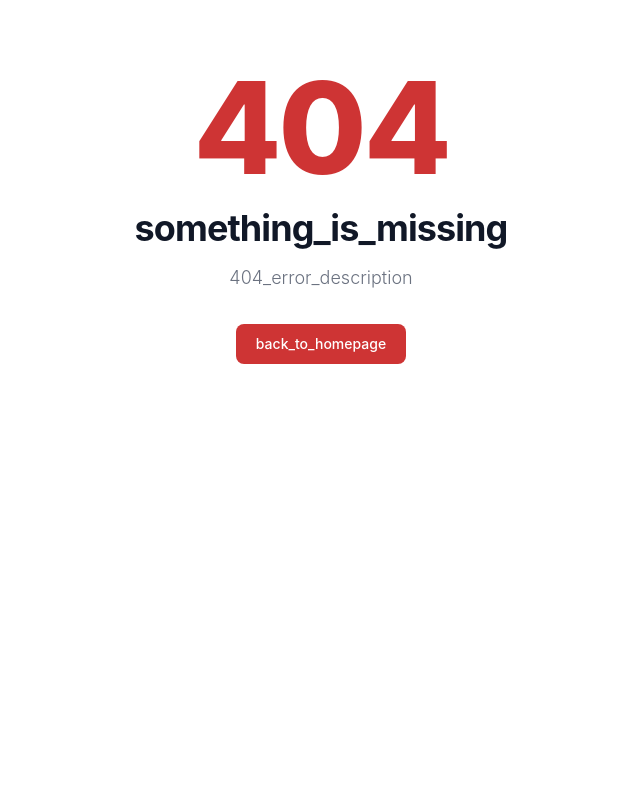
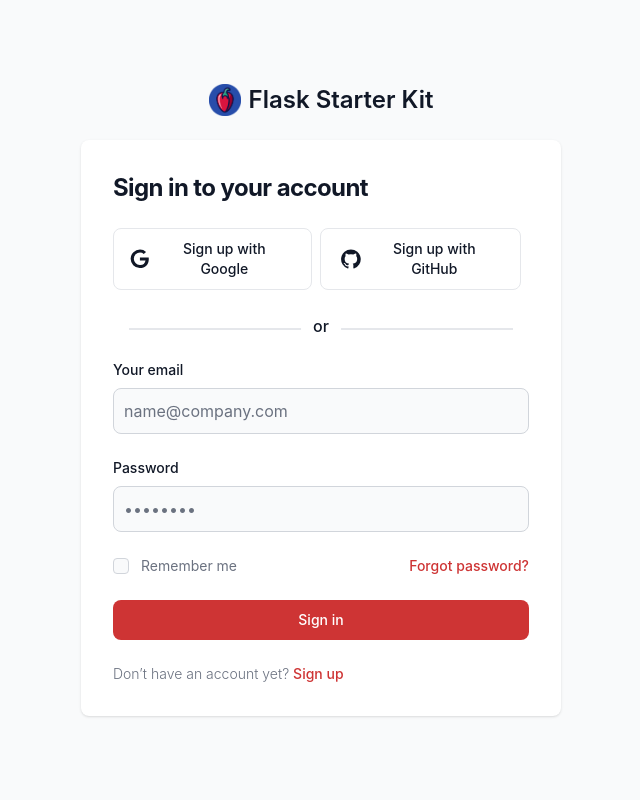
Before and after one commit to OwOHamper/Flask-Starter-Kit, a Flask app: page /login in a window 1280 px wide. Shown: the whole page, without its empty margins (319-959 px from the left). Run offline with Flask 3, Linux system fonts and the light colour scheme; style sheets or scripts are compiled from the project's sources; parts of the project's set-up code (start-up, migrations or seed data) failed here and were passed over.

Commit message:
Working on auth forms, auth system

```diff
--- a/server.py
+++ b/server.py
@@ -14,7 +14,8 @@
 from src import config
 from src.localization import get_locale
 
-from src.pages import pages
+from src.blueprints.pages import pages
+from src.blueprints.auth import auth
 
 app = Flask(__name__)
 
@@ -40,6 +41,7 @@
 
 
 app.register_blueprint(pages)
+app.register_blueprint(auth)
 
 
 @app.errorhandler(404)
--- /dev/null
+++ b/src/blueprints/auth.py
@@ -0,0 +1,17 @@
+from flask import Blueprint, render_template, request, send_from_directory
+from src.localization import get_locale
+
+auth = Blueprint('auth', __name__)
+
+@auth.route('/login')
+def login():
+    return render_template('pages/auth/login.html', locale=get_locale())
+
+@auth.route('/register')
+@auth.route('/signup')
+def register():
+    return render_template('pages/auth/register.html', locale=get_locale())
+
+@auth.route('/logout')
+def logout():
+    return render_template('pages/auth/logout.html', locale=get_locale())
--- a/templates/components/forms/login-form.html
+++ b/templates/components/forms/login-form.html
@@ -3,7 +3,25 @@
         <h1 class="text-xl font-bold leading-tight tracking-tight text-gray-900 md:text-2xl dark:text-white">
             Sign in to your account
         </h1>
-        <form class="space-y-4 md:space-y-6" action="#">
+        <div class="flex items-center justify-around">
+            <button type="button" class="w-50 justify-center text-gray-900 bg-white hover:bg-gray-100 border border-gray-200 focus:ring-4 focus:outline-none focus:ring-gray-100 font-medium rounded-lg text-sm px-5 py-2.5 text-center inline-flex items-center dark:focus:ring-gray-600 dark:bg-gray-800 dark:border-gray-700 dark:text-white dark:hover:bg-gray-700 me-2 mb-2">
+                <svg class="w-5 h-5 me-2 -ms-1" aria-hidden="true" xmlns="http://www.w3.org/2000/svg" fill="currentColor" viewBox="0 0 18 19">
+                    <path fill-rule="evenodd" d="M8.842 18.083a8.8 8.8 0 0 1-8.65-8.948 8.841 8.841 0 0 1 8.8-8.652h.153a8.464 8.464 0 0 1 5.7 2.257l-2.193 2.038A5.27 5.27 0 0 0 9.09 3.4a5.882 5.882 0 0 0-.2 11.76h.124a5.091 5.091 0 0 0 5.248-4.057L14.3 11H9V8h8.34c.066.543.095 1.09.088 1.636-.086 5.053-3.463 8.449-8.4 8.449l-.186-.002Z" clip-rule="evenodd"/>
+                    </svg>
+                Sign up with Google
+            </button>
+            <button type="button" class="w-50 justify-center text-gray-900 bg-white hover:bg-gray-100 border border-gray-200 focus:ring-4 focus:outline-none focus:ring-gray-100 font-medium rounded-lg text-sm px-5 py-2.5 text-center inline-flex items-center dark:focus:ring-gray-600 dark:bg-gray-800 dark:border-gray-700 dark:text-white dark:hover:bg-gray-700 me-2 mb-2">
+                <svg class="w-5 h-5 me-2" aria-hidden="true" xmlns="http://www.w3.org/2000/svg" fill="currentColor" viewBox="0 0 20 20">
+                <path fill-rule="evenodd" d="M10 .333A9.911 9.911 0 0 0 6.866 19.65c.5.092.678-.215.678-.477 0-.237-.01-1.017-.014-1.845-2.757.6-3.338-1.169-3.338-1.169a2.627 2.627 0 0 0-1.1-1.451c-.9-.615.07-.6.07-.6a2.084 2.084 0 0 1 1.518 1.021 2.11 2.11 0 0 0 2.884.823c.044-.503.268-.973.63-1.325-2.2-.25-4.516-1.1-4.516-4.9A3.832 3.832 0 0 1 4.7 7.068a3.56 3.56 0 0 1 .095-2.623s.832-.266 2.726 1.016a9.409 9.409 0 0 1 4.962 0c1.89-1.282 2.717-1.016 2.717-1.016.366.83.402 1.768.1 2.623a3.827 3.827 0 0 1 1.02 2.659c0 3.807-2.319 4.644-4.525 4.889a2.366 2.366 0 0 1 .673 1.834c0 1.326-.012 2.394-.012 2.72 0 .263.18.572.681.475A9.911 9.911 0 0 0 10 .333Z" clip-rule="evenodd"/>
+                </svg>
+                Sign up with GitHub
+            </button>
+        </div>
+        <div class="relative inline-flex items-center justify-center w-full">
+            <hr class="w-96 h-[2px] mt-[0.35rem] bg-gray-200 border-0 dark:bg-gray-700">
+            <span class="absolute px-3 font-medium text-gray-900 left-1/2 -translate-x-1/2 bg-white dark:text-white dark:bg-gray-800">or</span>
+        </div>
+        <form class="space-y-4 md:space-y-6" method="POST" action="/login">
             <div>
                 <label for="email" class="block mb-2 text-sm font-medium text-gray-900 dark:text-white">Your email</label>
                 <input type="email" name="email" id="email" class="bg-gray-50 border border-gray-300 text-gray-900 rounded-lg focus:ring-primary-600 focus:border-primary-600 block w-full p-2.5 dark:bg-gray-700 dark:border-gray-600 dark:placeholder-gray-400 dark:text-white dark:focus:ring-blue-500 dark:focus:border-blue-500" placeholder="name@company.com" required="">
@@ -15,7 +33,7 @@
             <div class="flex items-center justify-between">
                 <div class="flex items-start">
                     <div class="flex items-center h-5">
-                        <input id="remember" aria-describedby="remember" type="checkbox" class="w-4 h-4 border border-gray-300 rounded bg-gray-50 focus:ring-3 focus:ring-primary-300 dark:bg-gray-700 dark:border-gray-600 dark:focus:ring-primary-600 dark:ring-offset-gray-800" required="">
+                        <input id="remember" aria-describedby="remember" type="checkbox" class="w-4 h-4 border border-gray-300 rounded bg-gray-50 focus:ring-3 focus:ring-primary-300 dark:bg-gray-700 dark:border-gray-600 dark:focus:ring-primary-600 dark:ring-offset-gray-800">
                     </div>
                     <div class="ml-3 text-sm">
                         <label for="remember" class="text-gray-500 dark:text-gray-300">Remember me</label>
@@ -25,7 +43,7 @@
             </div>
             <button type="submit" class="w-full text-white bg-primary-600 hover:bg-primary-700 focus:ring-4 focus:outline-none focus:ring-primary-300 font-medium rounded-lg text-sm px-5 py-2.5 text-center dark:bg-primary-600 dark:hover:bg-primary-700 dark:focus:ring-primary-800">Sign in</button>
             <p class="text-sm font-light text-gray-500 dark:text-gray-400">
-                Don’t have an account yet? <a href="#" class="font-medium text-primary-600 hover:underline dark:text-primary-500">Sign up</a>
+                Don’t have an account yet? <a href="{{ url_for('auth.register') }}" class="font-medium text-primary-600 hover:underline dark:text-primary-500">Sign up</a>
             </p>
         </form>
     </div>
--- a/templates/components/forms/register-form.html
+++ b/templates/components/forms/register-form.html
@@ -39,12 +39,12 @@
                     <input id="terms" aria-describedby="terms" type="checkbox" class="w-4 h-4 border border-gray-300 rounded bg-gray-50 focus:ring-3 focus:ring-primary-300 dark:bg-gray-700 dark:border-gray-600 dark:focus:ring-primary-600 dark:ring-offset-gray-800" required="">
                 </div>
                 <div class="ml-3 text-sm">
-                    <label for="terms" class="font-light text-gray-500 dark:text-gray-300">I accept the <a class="font-medium text-primary-600 hover:underline dark:text-primary-500" href="/terms-and-conditions">Terms and Conditions</a> and <a class="font-medium text-primary-600 hover:underline dark:text-primary-500" href="/privacy-policy">Privacy Policy</a></label>
+                    <label for="terms" class="font-light text-gray-500 dark:text-gray-300">I accept the <a class="font-medium text-primary-600 hover:underline dark:text-primary-500" href="{{ url_for('pages.terms_and_conditions') }}">Terms and Conditions</a> and <a class="font-medium text-primary-600 hover:underline dark:text-primary-500" href="{{ url_for('pages.privacy_policy') }}">Privacy Policy</a></label>
                 </div>
             </div>
             <button type="submit" class="w-full text-white bg-primary-600 hover:bg-primary-700 focus:ring-4 focus:outline-none focus:ring-primary-300 font-medium rounded-lg text-sm px-5 py-2.5 text-center dark:bg-primary-600 dark:hover:bg-primary-700 dark:focus:ring-primary-800">Create an account</button>
             <p class="text-sm font-light text-gray-500 dark:text-gray-400">
-                Already have an account? <a href="#" class="font-medium text-primary-600 hover:underline dark:text-primary-500">Login here</a>
+                Already have an account? <a href="{{ url_for('auth.login') }}" class="font-medium text-primary-600 hover:underline dark:text-primary-500">Login here</a>
             </p>
         </form>
     </div>
--- /dev/null
+++ b/templates/pages/auth/login.html
@@ -0,0 +1,26 @@
+{% extends "layouts/base.html" %}
+
+{% block title %}Login{% endblock %}
+{% block description %}Log in to your account{% endblock %}
+
+{% block head %}
+{{ super() }}
+
+<script src="{{ url_for('static', filename='js/load-theme.js') }}"></script>
+
+{% endblock %}
+
+{% block bodycontent %}
+
+
+<section class="bg-gray-50 dark:bg-gray-900">
+    <div class="flex flex-col items-center justify-center px-6 py-8 mx-auto md:h-screen lg:py-0">
+        <a href="/" class="flex items-center mb-6 text-2xl font-semibold text-gray-900 dark:text-white">
+            <img class="w-8 h-8 mr-2" src="{{ url_for('static', filename='images/icon.png') }}" alt="logo">
+            Flask Starter Kit
+        </a>
+        {% include 'components/forms/login-form.html' %}
+    </div>
+</section>
+
+{% endblock %}
--- a/templates/pages/explore.html
+++ b/templates/pages/explore.html
@@ -27,6 +27,7 @@
 
 {% block content %}
 
+{% include 'components/under_construction.html' %}
 
 <section class="bg-white dark:bg-gray-900">
     <div class="gap-16 items-center py-8 px-4 mx-auto max-w-screen-xl lg:grid lg:grid-cols-2 lg:py-16 lg:px-6">
--- a/unmanaged-documentation.txt
+++ b/unmanaged-documentation.txt
@@ -6,5 +6,5 @@
 https://www.termsandconditionsgenerator.com/
 
 Privacy Policy
-https://www.privacypolicygenerator.info/
-Refund Policy
+https://www.privacypolicytemplate.net/
+Refund Policy (maybe)
```
Also changed, not shown: static/js/auth/login-validator.js (added, +50 -0 lines), static/js/auth/register-validator.js (added, +38 -0 lines), templates/pages/auth/register.html (added, +26 -0 lines), src/blueprints/pages.py (renamed from src/pages.py), templates/components/forms/reset-password-form.html (added), templates/components/forms/reset-password_form.html (deleted).
